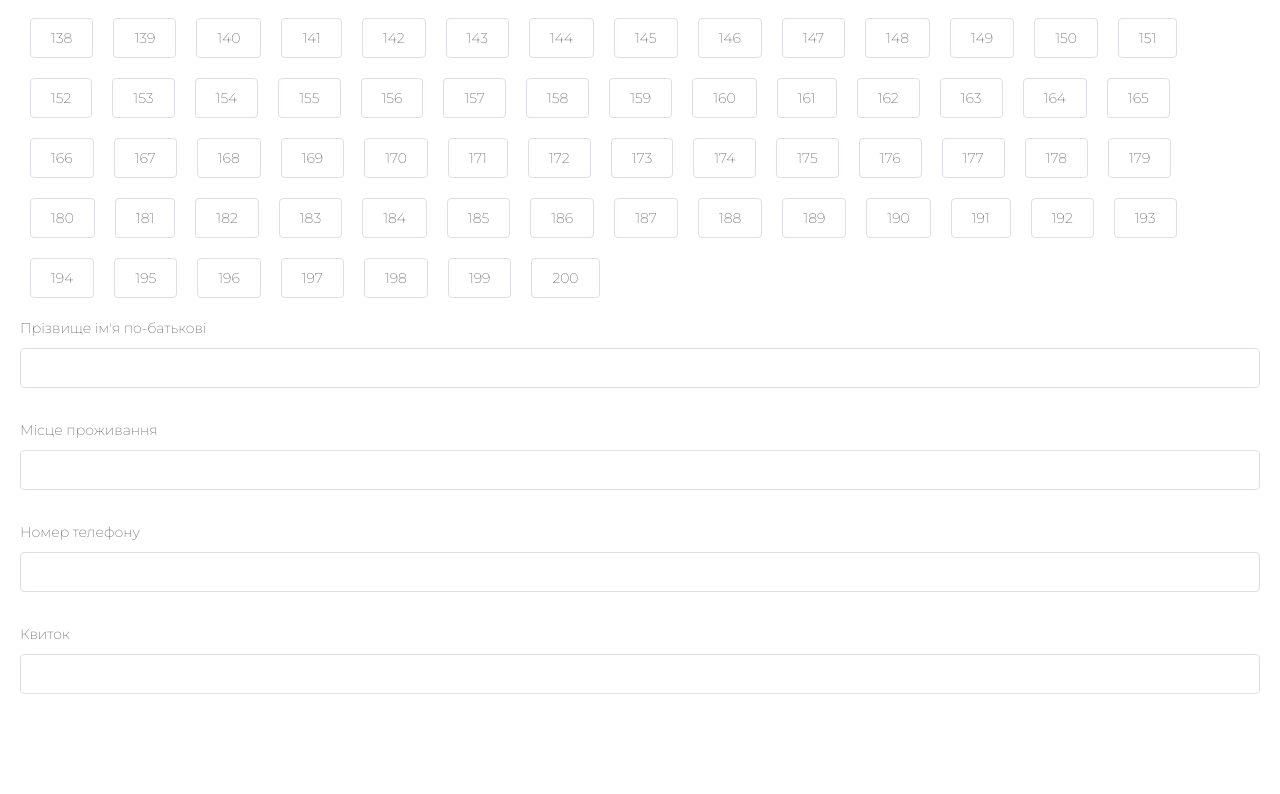
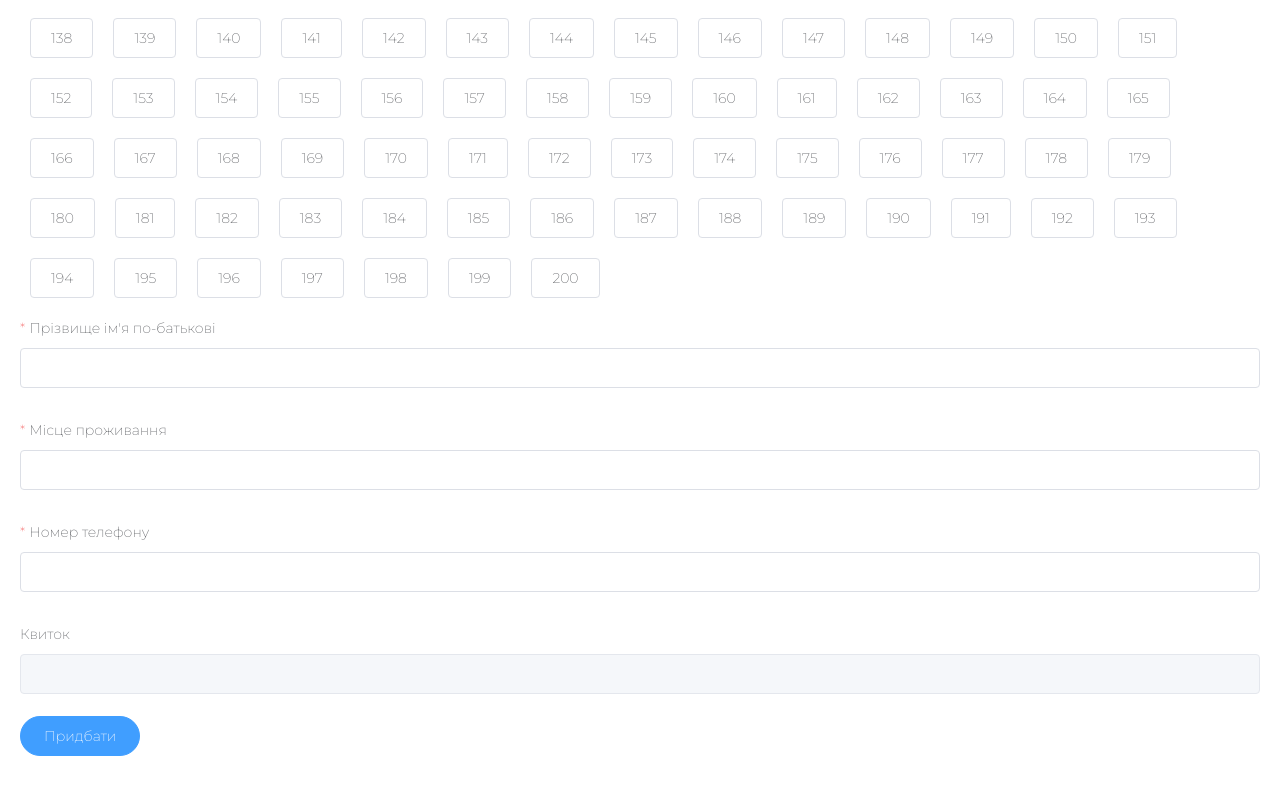
Before and after one commit to yevheniimoskalenko/givePresents, a Nuxt app: page /order/1 in a window 1280 px wide. Shown: the part 1111-1905 px from the top of the page. Before the commit the page ends 1847 px from the top, so only its background shows below. Built offline with nearby package versions, Linux system fonts and the light colour scheme.

Commit message:
add rules

```diff
--- a/pages/order/_id.vue
+++ b/pages/order/_id.vue
@@ -7,24 +7,27 @@
     <div class="presents-image">
       <el-image :src="presents.image" fit="scale-down"></el-image>
     </div>
-    <div class="tikets">
-      <div v-for="(tiket, index) in 200" :key="index" class="tiket">
+    <div class="tickets">
+      <div v-for="(tiket, index) in 200" :key="index" class="ticket">
         <el-button plain>{{ tiket }}</el-button>
       </div>
     </div>
     <div class="presents-form">
       <el-form ref="form" :model="data" :rules="rules">
-        <el-form-item label="Прізвище ім'я по-батькові">
-          <el-input></el-input>
+        <el-form-item label="Прізвище ім'я по-батькові" prop="fullName">
+          <el-input v-model="data.fullName"></el-input>
         </el-form-item>
-        <el-form-item label="Місце проживання">
-          <el-input></el-input>
+        <el-form-item label="Місце проживання" prop="residence">
+          <el-input v-model="data.residence"></el-input>
         </el-form-item>
-        <el-form-item label="Номер телефону">
-          <el-input></el-input>
+        <el-form-item label="Номер телефону" prop="phoneNumber">
+          <el-input v-model="data.phoneNumber"></el-input>
         </el-form-item>
         <el-form-item label="Квиток">
-          <el-input></el-input>
+          <el-input v-model="data.tikets" disabled=""></el-input>
+        </el-form-item>
+        <el-form-item>
+          <el-button type="primary" round="">Придбати</el-button>
         </el-form-item>
       </el-form>
     </div>
@@ -41,8 +44,24 @@ export default {
         description:
           'AirPods настраиваются в одно касание. Автоматически включаются и устанавливают соединение. Пользоваться ими невероятно легко. Они оснащены специальными сенсорами, поэтому когда вы снимаете наушники, воспроизведение останавливается. При этом AirPods великолепно взаимодействуют как с iPhone, так и с Apple Watch, iPad и Mac.'
       },
-      data: {},
-      rules: {}
+      data: { fullName: '', residence: '', phoneNumber: '' },
+      rules: {
+        fullName: [
+          {
+            required: true
+          }
+        ],
+        residence: [
+          {
+            required: true
+          }
+        ],
+        phoneNumber: [
+          {
+            required: true
+          }
+        ]
+      }
     }
   },
   head() {
@@ -53,13 +72,13 @@ export default {
 }
 </script>
 <style lang="scss" scoped>
-.tikets {
+.tickets {
   display: flex;
   flex-direction: row;
   flex-wrap: wrap;
   width: 100%;
 }
-.tiket {
+.ticket {
   padding: 10px;
 }
 .presents-image {
```
